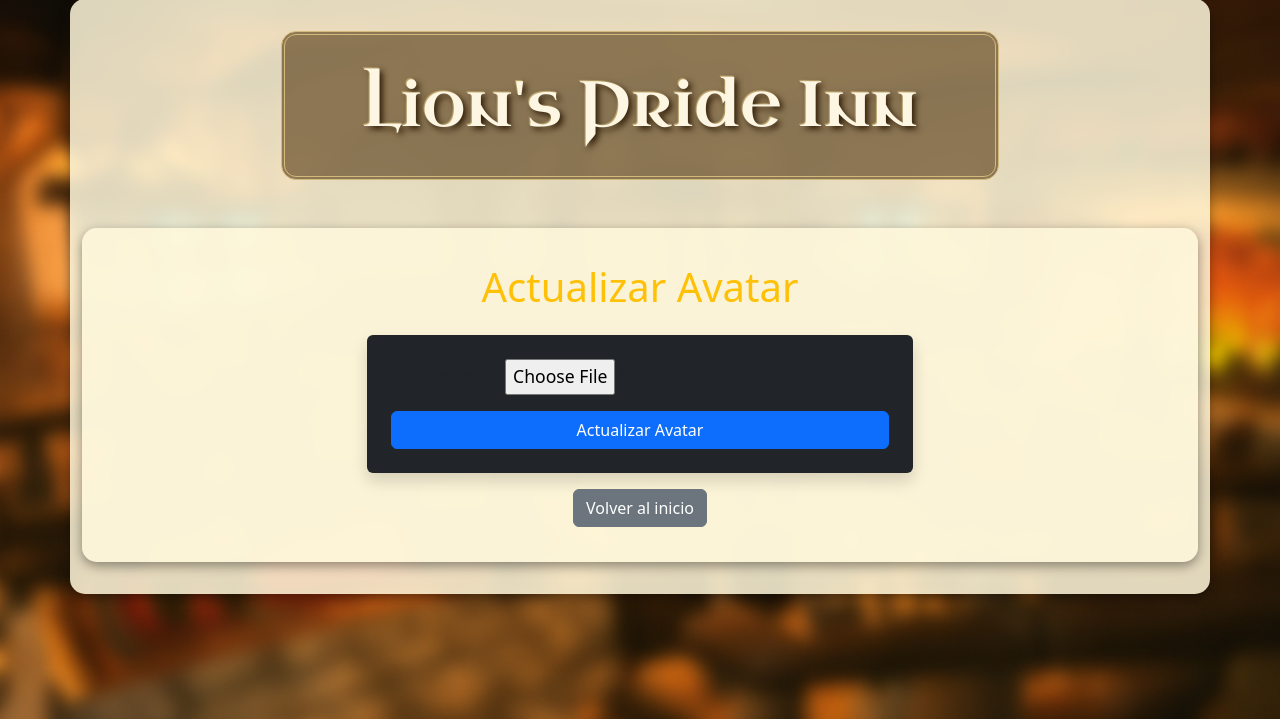
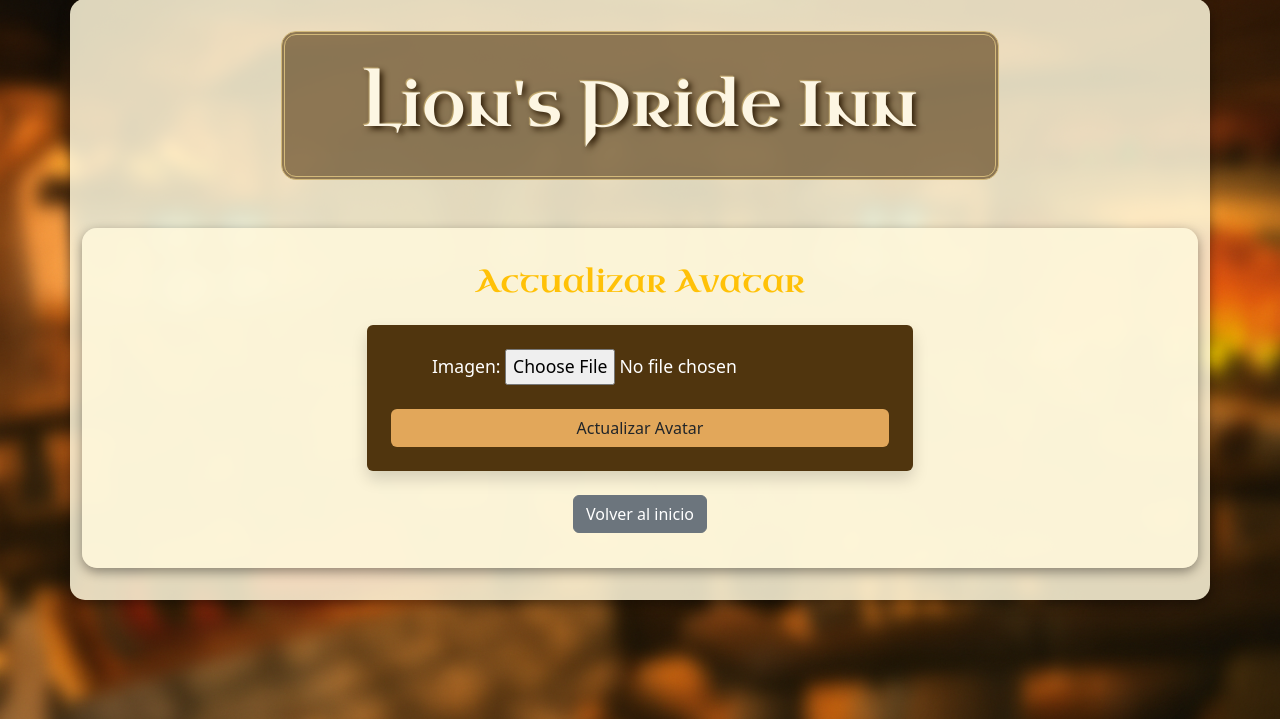
Before and after one commit to AyelenSamarra/ProyectoFinalPython-Samarra, a Django app: page /agregar_avatar/ in a window 1280 px wide. Shown: the part 81-800 px from the top of the page. Run offline with Django 5.2, Linux system fonts and the light colour scheme; a user stored in the database is signed in; parts of the project's set-up code (start-up, migrations or seed data) failed here and were passed over; some web fonts are replaced.

Commit message:
Dios ya no quiero ser tu guerrero mas fuerte

```diff
--- a/Taberna/templates/Taberna/agregar_avatar.html
+++ b/Taberna/templates/Taberna/agregar_avatar.html
@@ -4,15 +4,17 @@
 
 {% block content %}
 <div class="container mt-5">
-  <h1 class="text-warning mb-4">Actualizar Avatar</h1>
-  <form method="post" enctype="multipart/form-data" class="bg-dark p-4 rounded shadow w-50 mx-auto">
+  <h2 class="text-warning mb-4">Actualizar Avatar</h2>
+  <form method="post" enctype="multipart/form-data" class="bg-taberna text-white p-4 rounded shadow w-50 mx-auto">
     {% csrf_token %}
     {{ form.as_p }}
-    <button type="submit" class="btn btn-primary w-100">Actualizar Avatar</button>
+    <div class="d-grid gap-2 mt-4">
+    <button type="submit" class="btn btn-edicion w-100">Actualizar Avatar</button>
+    </div>
   </form>
-
-  <div class="text-center mt-3">
+  <div class="text-center mt-4">
     <a href="{% url 'Taberna:home' %}" class="btn btn-secondary">Volver al inicio</a>
+  </div>
   </div>
 </div>
 {% endblock %}
```
Also changed, not shown: db.sqlite3, media/avatares/default_GCaVWHA.jpeg (added).
